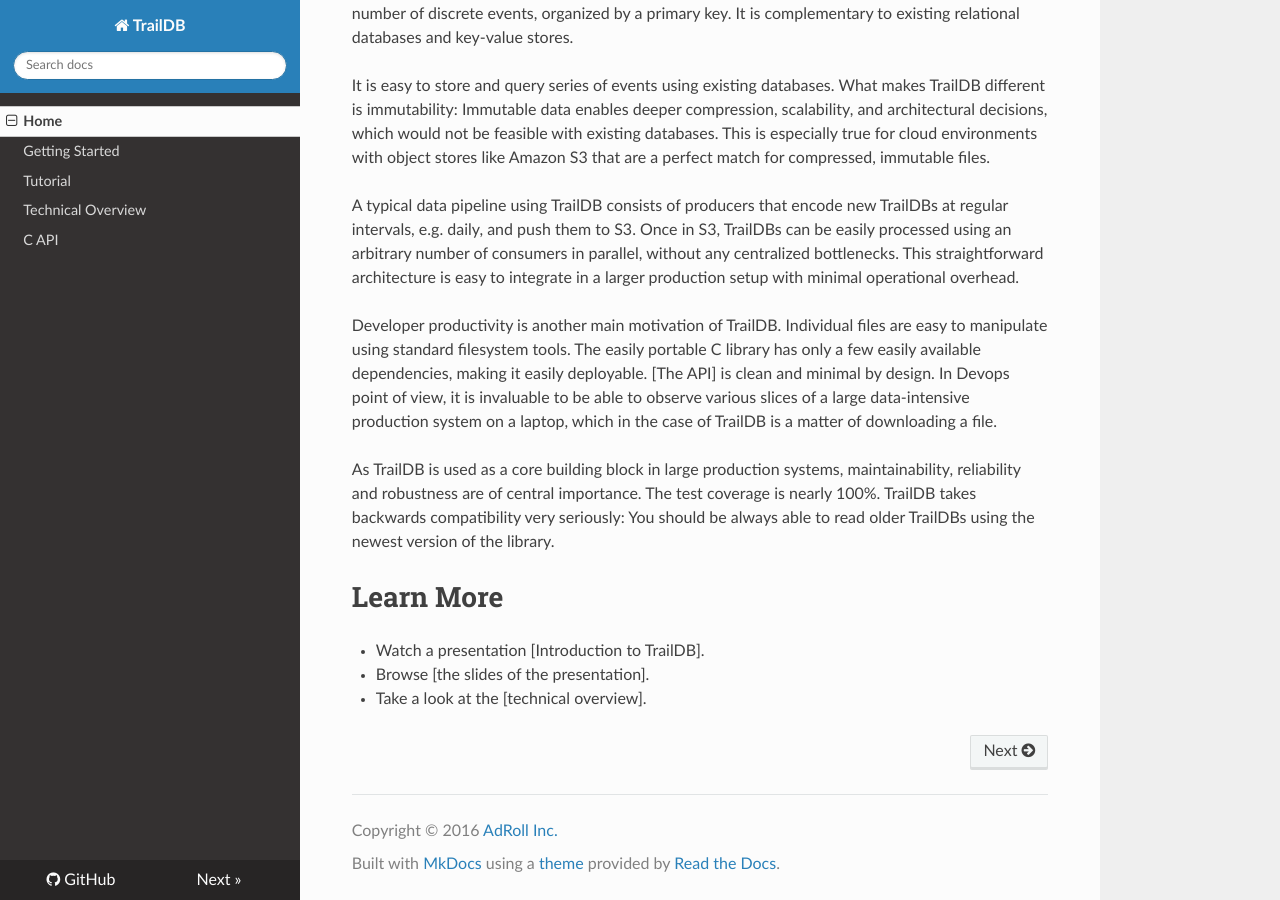
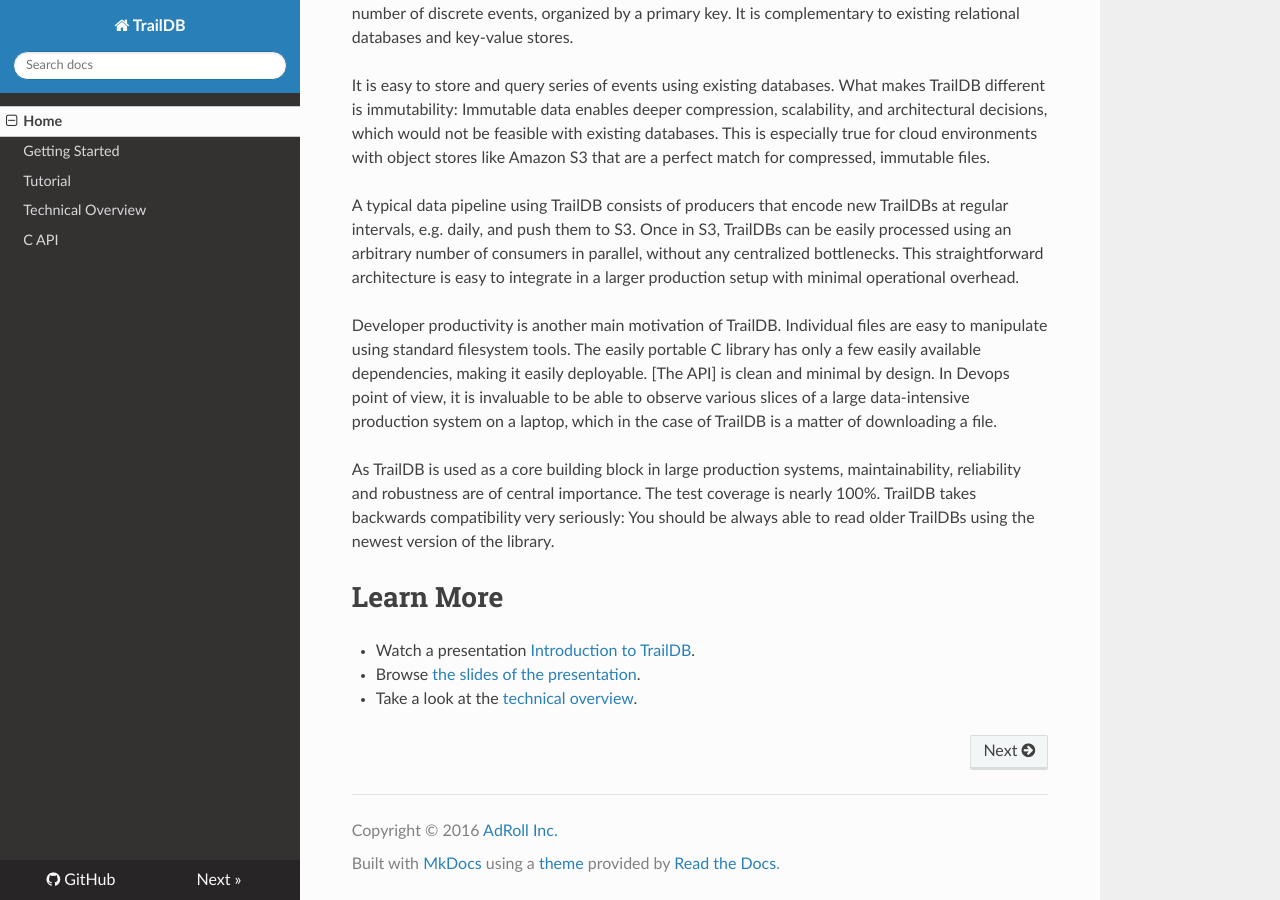
Before and after one commit to traildb/traildb, an MkDocs documentation site: the page built from doc/docs/index.md, in a window 1280 px wide and 900 px high, scrolled down 603 px. Built offline with MkDocs 1.6.1, drawn with Linux system fonts in a browser that asks for light colours; nearby versions of some CDN libraries; old or Windows-style settings are respelled for this version of MkDocs; part of the change alters nothing that is shown.

```diff
--- a/doc/docs/index.md
+++ b/doc/docs/index.md
@@ -59,6 +59,6 @@ the newest version of the library.
 
 # Learn More
 
- - Watch a presentation [Introduction to TrailDB].
- - Browse [the slides of the presentation].
- - Take a look at the [technical overview].
+ - Watch a presentation [Introduction to TrailDB](https://www.youtube.com/watch?v=ondmDAMWEtg).
+ - Browse [the slides of the presentation](http://slides.com/villetuulos/intro-to-traildb#/).
+ - Take a look at the [technical overview](technical_overview).
```
